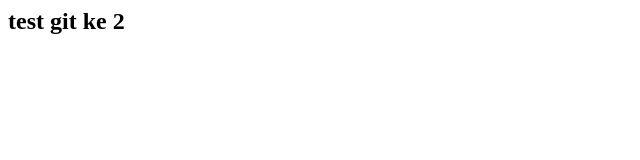
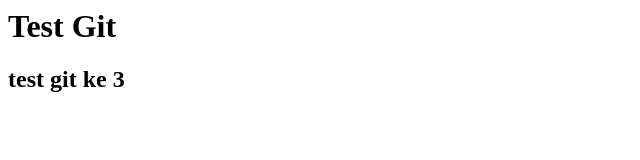
Before and after one commit to 20farid/react-one, a website: page test-git/index.html in a window 1280 px wide. Shown: the whole page, without its empty margins (0-640 px from the left). Drawn offline with Linux system fonts and the light colour scheme.

Commit message:
test git ke 3

```diff
--- a/test-git/index.html
+++ b/test-git/index.html
@@ -6,7 +6,7 @@
     <title>test git</title>
 </head>
 <body>
-    <!-- <h1>Test Git</h1> -->
-    <h2>test git ke 2</h2>
+    <h1>Test Git</h1>
+    <h2>test git ke 3</h2>
 </body>
 </html>
```
